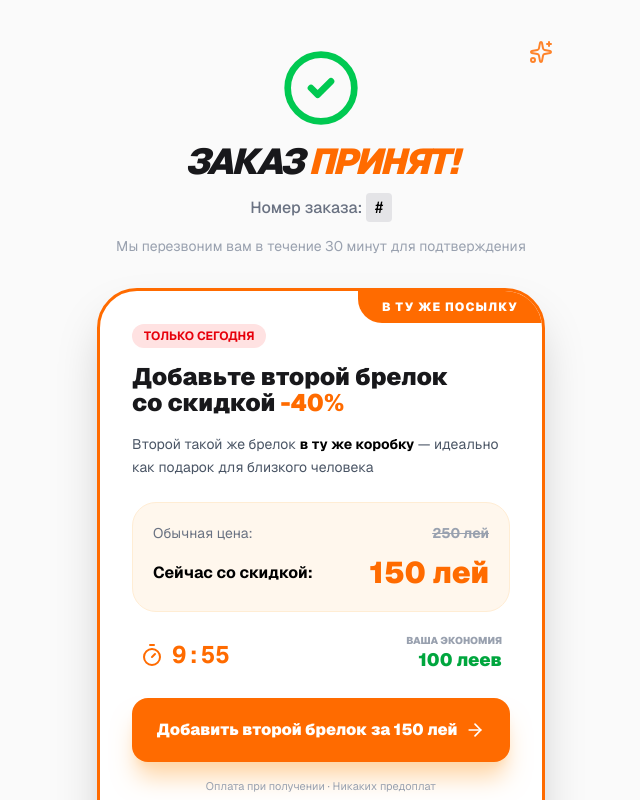
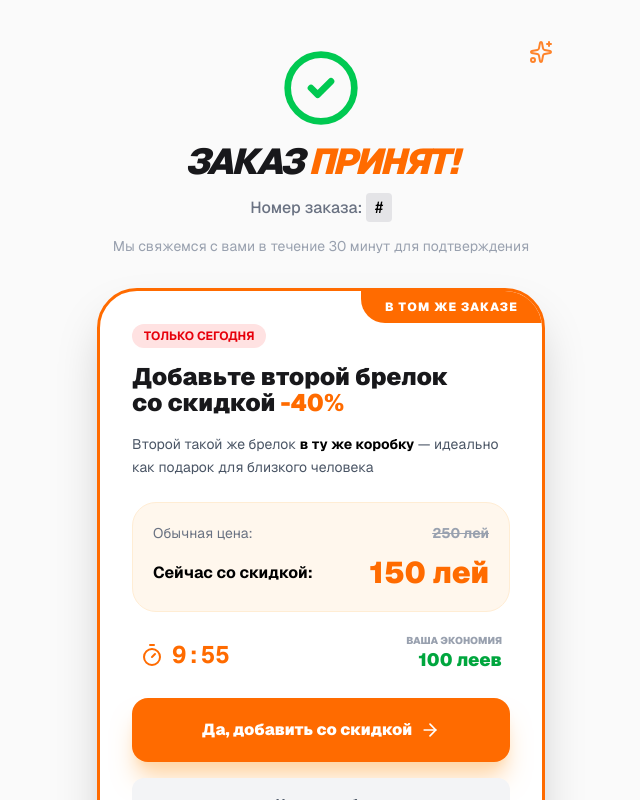
Before and after one commit to Wasilevz/photobrelok, a Next.js app: page /thanks in a window 1280 px wide. Shown: the top 800 px of the page, without its empty margins (319-959 px from the left). Built offline with nearby package versions, Linux system fonts and the light colour scheme.

Commit message:
Update page.tsx

```diff
--- a/app/thanks/page.tsx
+++ b/app/thanks/page.tsx
@@ -78,7 +78,7 @@ function ThankYouContent() {
           Номер заказа: <span className="text-black bg-zinc-200 px-2 py-1 rounded font-mono">#{orderId}</span>
         </p>
         <p className="text-gray-400 text-sm">
-          Мы перезвоним вам в течение 30 минут для подтверждения
+          Мы свяжемся с вами в течение 30 минут для подтверждения
         </p>
       </div>
 
@@ -86,7 +86,7 @@ function ThankYouContent() {
       {status === 'pending' ? (
         <div className="max-w-md w-full bg-white border-[3px] border-[#FF6B00] rounded-[40px] p-8 shadow-2xl relative overflow-hidden animate-in zoom-in duration-700">
           <div className="absolute top-0 right-0 bg-[#FF6B00] text-white px-6 py-2 rounded-bl-3xl font-black text-xs uppercase tracking-widest">
-            В ту же посылку
+            В том же заказе
           </div>
 
           <div className="mb-4">
@@ -146,15 +146,11 @@ function ThankYouContent() {
               </span>
             ) : (
               <span className="flex items-center justify-center gap-2">
-                Добавить второй брелок за 150 лей
+                Да, добавить со скидкой
                 <ArrowRight className="w-5 h-5 group-hover:translate-x-1 transition-transform" />
               </span>
             )}
           </button>
-
-          <p className="text-[11px] text-gray-400 text-center mt-4">
-            Оплата при получении · Никаких предоплат
-          </p>
 
           <button
             onClick={() => setStatus('declined')}
```
